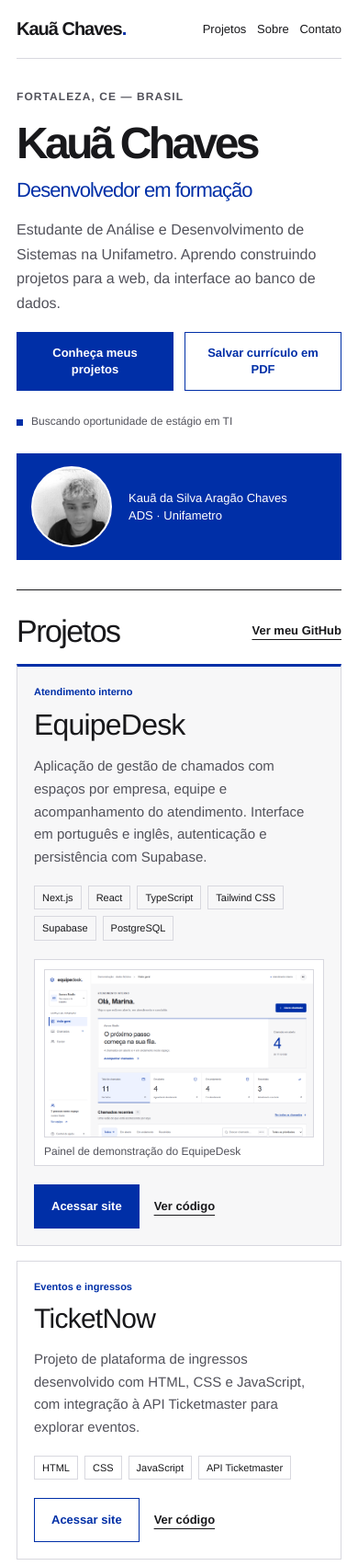
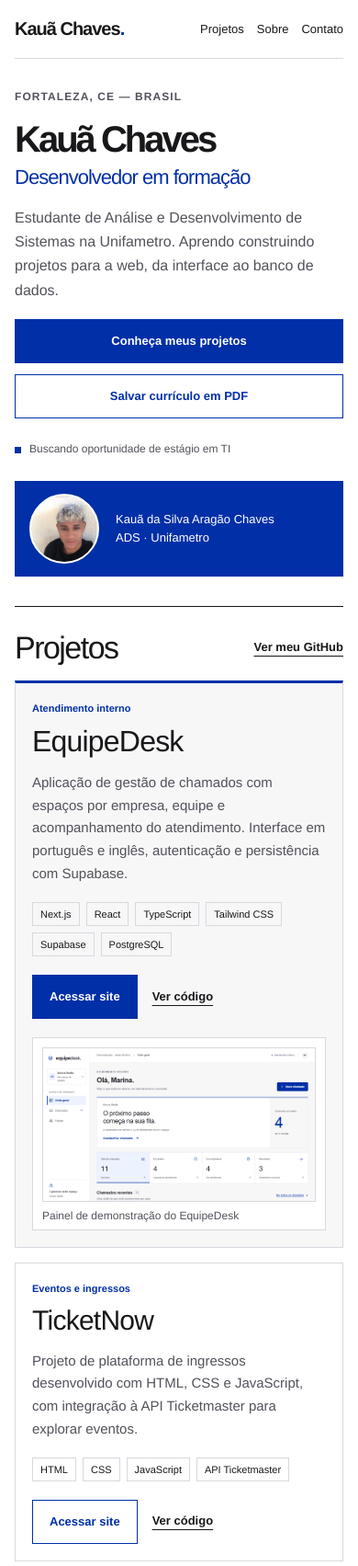
Before and after one commit to kaua-chavesvk/web-curiculo, a plain HTML site: page index.html in a window 390 px wide. Shown: the top 1703 px of the page at 92% size. Drawn offline with Linux system fonts and the light colour scheme.

Commit message:
Corrige encaixe no Chrome e restaura as cores do retrato

```diff
--- a/index.html
+++ b/index.html
@@ -28,7 +28,7 @@
       href="https://kaua-chavesvk.github.io/web-curiculo/"
     />
     <link rel="icon" href="assets/favicon.svg" type="image/svg+xml" />
-    <link rel="stylesheet" href="styles.css" />
+    <link rel="stylesheet" href="styles.css?v=layout-chrome-1" />
     <script src="script.js" defer></script>
   </head>
   <body>
@@ -112,17 +112,6 @@
                 <li>PostgreSQL</li>
               </ul>
             </div>
-            <figure class="project-preview">
-              <img
-                src="assets/equipedesk.png"
-                alt="Painel do EquipeDesk com indicadores e lista de chamados recentes"
-                width="1440"
-                height="1919"
-                loading="lazy"
-                decoding="async"
-              />
-              <figcaption>Painel de demonstração do EquipeDesk</figcaption>
-            </figure>
             <div class="project-actions">
               <a
                 class="button primary"
@@ -140,6 +129,16 @@
                 >Ver código</a
               >
             </div>
+            <figure class="project-preview">
+              <img
+                src="assets/equipedesk.png"
+                alt="Painel do EquipeDesk com indicadores e lista de chamados recentes"
+                width="1440"
+                height="1919"
+                decoding="async"
+              />
+              <figcaption>Painel de demonstração do EquipeDesk</figcaption>
+            </figure>
           </article>
           <article class="project">
             <div class="project-body">
--- a/styles.css
+++ b/styles.css
@@ -62,7 +62,7 @@ h3 {
 }
 .page {
   max-width: 1280px;
-  padding: 0 48px;
+  padding-inline: clamp(16px, 4vw, 48px);
   margin: auto;
 }
 .skip-link {
@@ -96,9 +96,13 @@ h3 {
 }
 nav {
   display: flex;
-  gap: 32px;
+  flex-wrap: wrap;
+  gap: 0 clamp(14px, 3vw, 32px);
 }
 nav a {
+  display: inline-flex;
+  align-items: center;
+  min-height: 44px;
   font-size: 14px;
   text-decoration: none;
   padding: 14px 0;
@@ -128,7 +132,7 @@ nav a:hover,
   margin-bottom: 26px;
 }
 h1 {
-  font-size: clamp(48px, 7.4vw, 106px);
+  font-size: clamp(40px, 7.1vw, 102px);
   font-weight: 700;
   letter-spacing: -0.075em;
   line-height: 0.98;
@@ -218,7 +222,6 @@ h1 {
   min-height: 0;
   object-fit: cover;
   object-position: 50% 45%;
-  filter: grayscale(1);
   background: var(--surface);
 }
 .portrait figcaption {
@@ -299,7 +302,7 @@ h1 {
 }
 .section-split {
   display: grid;
-  grid-template-columns: 1fr 1.35fr;
+  grid-template-columns: minmax(0, 1fr) minmax(0, 1.35fr);
   gap: clamp(32px, 7vw, 90px);
   padding: 42px 0;
   border-top: 1px solid var(--ink);
@@ -436,7 +439,7 @@ footer {
   }
   .project.featured {
     grid-template-columns: minmax(0, 0.95fr) minmax(0, 1.05fr);
-    grid-template-rows: auto 1fr;
+    grid-template-rows: auto minmax(0, 1fr);
     align-items: start;
     background: var(--surface);
     border-top: 3px solid var(--blue);
@@ -458,6 +461,7 @@ footer {
     padding: 10px 10px 0;
     background: var(--white);
     border: 1px solid var(--line);
+    overflow: hidden;
   }
   .project-preview img {
     display: block;
@@ -492,29 +496,33 @@ footer {
   }
 }
 @media screen and (max-width: 900px) {
-  .page {
-    padding: 0 28px;
-  }
   .hero {
     padding: 42px 0;
   }
   .section-split {
-    grid-template-columns: 1fr 1.5fr;
+    grid-template-columns: minmax(0, 1fr) minmax(0, 1.5fr);
+  }
+  .project.featured {
+    grid-template-columns: minmax(0, 1fr);
+    grid-template-rows: auto;
+  }
+  .project-preview {
+    grid-area: auto;
+    width: min(100%, 620px);
+  }
+  .project-preview img {
+    aspect-ratio: 16 / 9;
   }
 }
-@media screen and (max-width: 640px) {
-  .page {
-    padding: 0 18px;
-  }
+@media screen and (max-width: 740px) {
   .topbar {
     min-height: 64px;
-    gap: 12px;
+    flex-wrap: wrap;
+    gap: 0 16px;
   }
   .wordmark {
     font-size: 20px;
-  }
-  nav {
-    gap: clamp(10px, 3vw, 18px);
+    padding-block: 10px;
   }
   nav a {
     font-size: 13px;
@@ -527,6 +535,9 @@ footer {
     padding: 32px 0;
     gap: 24px;
   }
+  .hero-role {
+    margin-top: 10px;
+  }
   .hero .eyebrow {
     margin-bottom: 16px;
   }
@@ -535,11 +546,11 @@ footer {
     margin: 18px 0;
   }
   .actions > * {
-    flex: 1 1 145px;
+    flex: 0 1 auto;
   }
   .portrait {
     display: grid;
-    grid-template-columns: 88px minmax(0, 1fr);
+    grid-template-columns: clamp(76px, 16vw, 106px) minmax(0, 1fr);
     gap: 18px;
     padding: 14px 16px;
   }
@@ -551,20 +562,9 @@ footer {
     margin: 0;
     padding: 0;
   }
-  .projects {
-    grid-template-columns: minmax(0, 1fr);
-    padding: 26px 0 36px;
-  }
   .section-heading {
     gap: 8px;
     align-items: center;
-  }
-  .project.featured {
-    grid-template-columns: minmax(0, 1fr);
-    grid-template-rows: auto;
-  }
-  .project-preview {
-    grid-area: auto;
   }
   .section-split {
     gap: 20px;
@@ -576,6 +576,15 @@ footer {
     flex-wrap: wrap;
     gap: 12px 20px;
     padding: 18px 0 24px;
+  }
+}
+@media screen and (max-width: 560px) {
+  .projects {
+    grid-template-columns: minmax(0, 1fr);
+    padding: 26px 0 36px;
+  }
+  .actions > * {
+    flex: 1 1 190px;
   }
 }
 @media (prefers-reduced-motion: reduce) {
```
